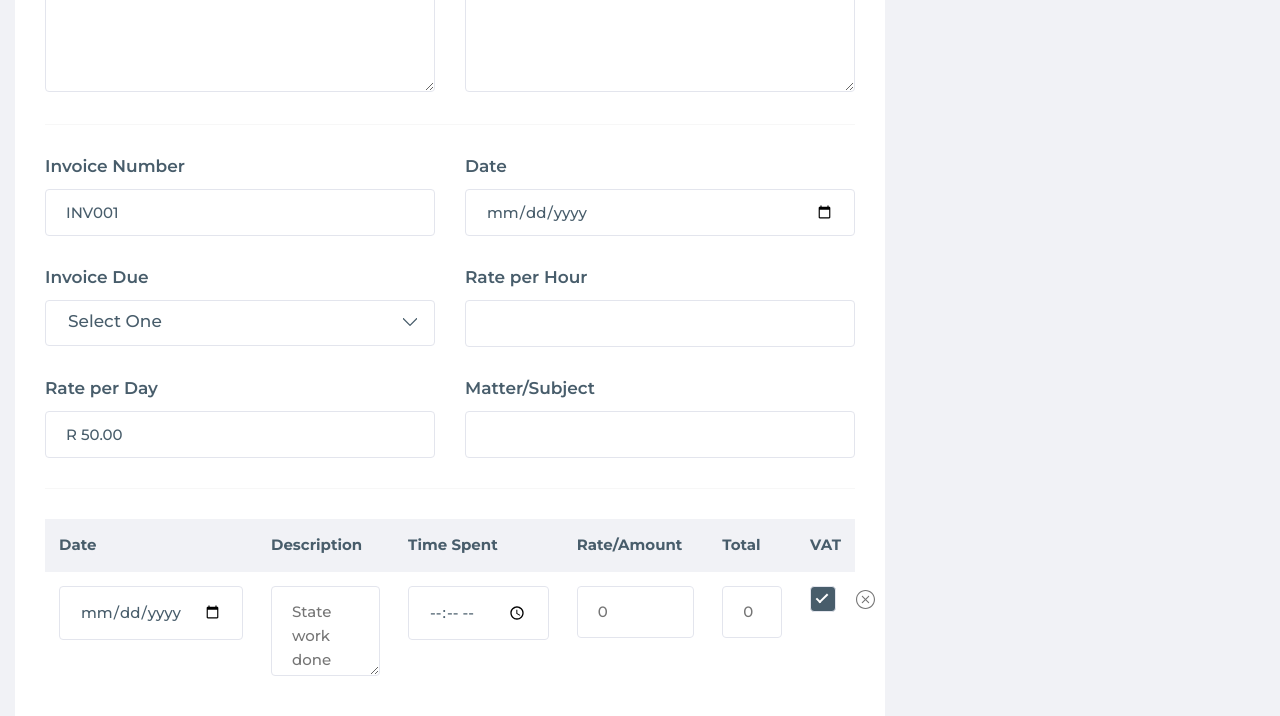
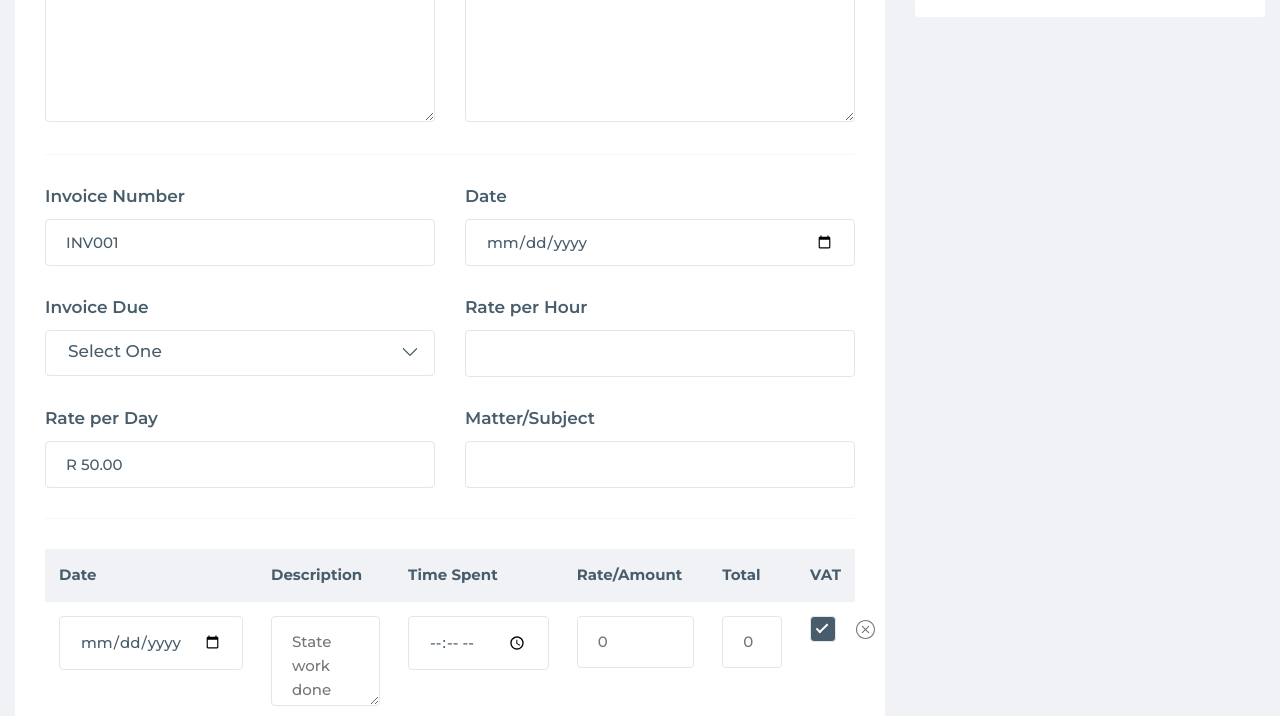
Before and after one commit to Pavlo-Honcharenko/invoicelegal, a plain HTML site: page create-invoice.html in a window 1280 px wide. Shown: the part 356-1072 px from the top of the page. Drawn offline with Linux system fonts and the light colour scheme.

Commit message:
fix create-invoice-page

```diff
--- a/create-invoice.html
+++ b/create-invoice.html
@@ -86,7 +86,7 @@
 
 			<!-- SECTION CONTENT -->
 			<section class="content">
-				<div class="content__container">
+				<div class="content__container  mt-30">
 					<div class="content__blocks">
 
 						<div class="content__col content__col--wide">
```
